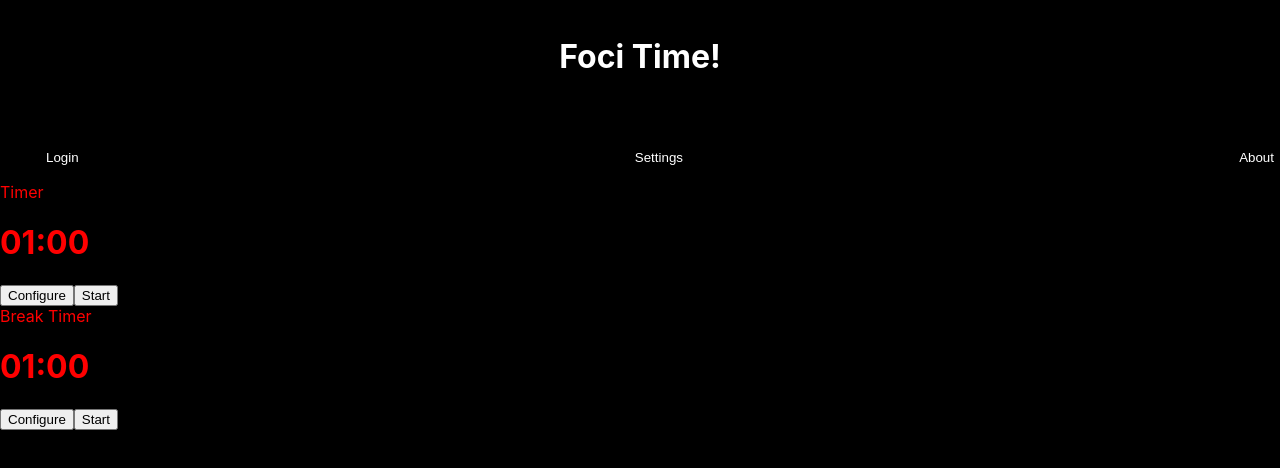
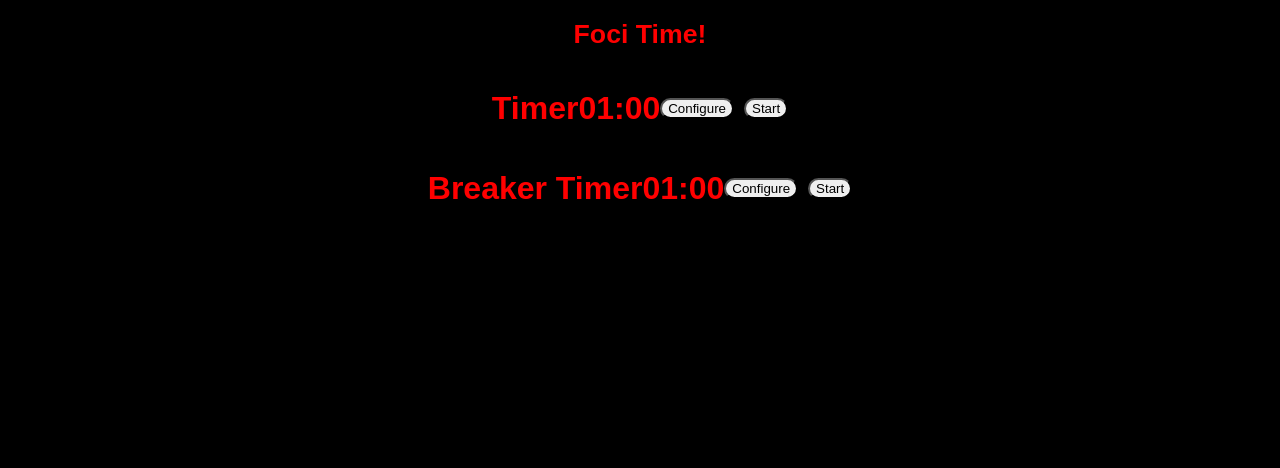
Before and after one commit to antonynyagah/foci-time, a React (Create React App) app: page /App in a window 1280 px wide. Shown: the top 468 px of the page. Built offline with nearby package versions, Linux system fonts and the light colour scheme.

Commit message:
sounds added, refinements to timer components

```diff
--- a/public/index.html
+++ b/public/index.html
@@ -24,7 +24,7 @@
       work correctly both with client-side routing and a non-root public URL.
       Learn how to configure a non-root public URL by running `npm run build`.
     -->
-    <title>React App</title>
+    <title>Foci Time!</title>
   </head>
   <body>
     <noscript>You need to enable JavaScript to run this app.</noscript>
--- a/src/App.css
+++ b/src/App.css
@@ -1,4 +1,15 @@
-body{
+body {
   background-color: black;
-  color:red
+  color: red;
+  font-family: "Cooper Black", sans-serif;
 }
+
+h1 {
+  font-family: "Cooper Black", sans-serif;
+  color: red;
+
+}
+
+.title {
+  text-align: center;
+}
--- a/src/App.js
+++ b/src/App.js
@@ -2,18 +2,18 @@ import React from 'react';
 import { BrowserRouter as Router, Route, Switch } from 'react-router-dom';
 import './App.css';
 import Title from './components/title';
-import NavBar from './components/navbar';
 import Timer from './components/timer';
 import BreakTimer from './components/breaktimer';
 import NoPage from "./nopage";
 import Home from './home';
+//import NavBar from './components/navbar';
 
 function App() {
   return (
     <div className="App">
-    <Title/>
+
       <Router>
-        <NavBar />
+        <Title/>
         <Switch>
           <Route exact path="/" component={Home} />
           <Route exact path="/App">
@@ -23,6 +23,7 @@ function App() {
           <Route component={NoPage} />
         </Switch>
       </Router>
+
     </div>
   );
 }
--- a/src/components/breaktimer.js
+++ b/src/components/breaktimer.js
@@ -1,4 +1,5 @@
 import React, { useState, useEffect } from 'react';
+
 
 function BreakTimer() {
   const [time, setTime] = useState(60);
@@ -18,20 +19,44 @@ function BreakTimer() {
       clearInterval(interval);
     }
 
+    // Adding timer in browser tab
+    document.title = `Timer: ${formatTime(time)}`;
+
     return () => clearInterval(interval);
   }, [timerOn, time]);
 
   useEffect(() => {
     if (time === 0) {
+      console.log('Time is up!');
       if (Notification.permission === "granted") {
+        console.log('Notification permission is granted.');
         new Notification("Time's up!");
+        const audio = new Audio("https://audio.jukehost.co.uk/p4eEugXcK27E2y5ktTqzM4qDL65IuVbO"); // replace with the path to your sound file
+        audio.play().then(() => {
+          console.log('Audio played successfully.');
+        }).catch((error) => {
+          console.error('Error playing audio:', error);
+        });
       } else if (Notification.permission !== "denied") {
+        console.log('Notification permission is not granted. Requesting permission...');
         Notification.requestPermission().then((permission) => {
           if (permission === "granted") {
+            console.log('Notification permission granted.');
             new Notification("Time's up!");
+            const audio = new Audio("https://audio.jukehost.co.uk/p4eEugXcK27E2y5ktTqzM4qDL65IuVbO"); // replace with the path to your sound file
+            audio.play().then(() => {
+              console.log('Audio played successfully.');
+            }).catch((error) => {
+              console.error('Error playing audio:', error);
+            });
+          } else {
+            console.log('Notification permission denied.');
           }
         });
+      } else {
+        console.log('Notification permission denied.');
       }
+      setTimerOn(false);
     }
   }, [time]);
 
@@ -64,7 +89,7 @@ function BreakTimer() {
   };
 
   const handleConfigure = () => {
-    const newTime = prompt('Enter the timer duration in minutes:', configuredTime / 60);
+    const newTime = prompt('Enter the length of time in minutes:', configuredTime / 60);
     if (newTime !== null) {
       const parsedNewTime = parseInt(newTime);
       if (isNaN(parsedNewTime)) {
@@ -78,33 +103,49 @@ function BreakTimer() {
 
 
 
+
   return (
-    <div>
-    Break Timer
+    <div style={{
+      display: 'flex',
+      alignItems: 'center',
+      justifyContent: 'center',
+      }}>
+
+        <h1>Breaker Timer</h1>
         <h1>{formatTime(time)}</h1>
-      <button onClick={handleConfigure}>Configure</button>
-      {!timerOn && !timerPaused && time === configuredTime && (
-        <button onClick={startTimer}>Start</button>
+        <audio id="notificationSound" src="https://audio.jukehost.co.uk/4D2Yj0Xx5CbBWItxIHdB0Xo9VAzrxb1V"></audio>
+
+        <button button style={{ cursor: 'pointer', borderRadius: '18px' }} onClick={() => {
+          handleConfigure();document.getElementById('notificationSound').play();}}>Configure</button>
+
+        {!timerOn && !timerPaused && time === configuredTime && (<button button style={{ cursor: 'pointer', borderRadius: '18px', marginLeft: '10px'  }} onClick={() => {
+        startTimer();document.getElementById('notificationSound').play(); }}>Start</button>
+
         )}
+
         {timerOn && (
-        <button onClick={pauseTimer}>Pause</button>
+          <button button style={{ cursor: 'pointer', borderRadius: '18px' }} onClick={() => {
+            pauseTimer();document.getElementById('notificationSound').play(); }}>Pause</button>
         )}
+
         {timerPaused && (
-        <button onClick={resumeTimer}>Resume</button>
+          <button button style={{ cursor: 'pointer', borderRadius: '18px' }} onClick={() => {
+            resumeTimer();document.getElementById('notificationSound').play(); }}>Resume</button>
         )}
-      {(time === 0 || timerOn || timerPaused) && (
-        <button onClick={stopTimer}>Stop</button>
+
+        {(timerOn || timerPaused) && (
+          <button button style={{ cursor: 'pointer', borderRadius: '18px' }} onClick={() => {
+            stopTimer();document.getElementById('notificationSound').play(); }}>Stop</button>
         )}
+
         {time === 0 && (
-        <button onClick={() => {
+          <button button style={{ cursor: 'pointer', borderRadius: '18px' }} onClick={() => {
             setTime(configuredTime);
             setTimerOn(false);
             setTimerPaused(false);
           }}>Restart</button>
   )}
-
     </div>
   );
 }
-
 export default BreakTimer;
--- a/src/components/navbar.js
+++ b/src/components/navbar.js
@@ -1,12 +1,11 @@
 import React from 'react';
+import { Link } from 'react-router-dom';
 
 function Navbar() {
   return (
     <nav>
-      <ul style={{ display: 'flex', justifyContent: 'space-between', listStyleType: 'none' }}>
-        <li><button style={{ border: 'none', backgroundColor: 'transparent', color: 'white' }}>Login</button></li>
-        <li><button style={{ border: 'none', backgroundColor: 'transparent', color: 'white' }}>Settings</button></li>
-        <li><button style={{ border: 'none', backgroundColor: 'transparent', color: 'white' }}>About</button></li>
+      <ul style={{ display: 'flex', justifyContent: 'center', listStyleType: 'none' }}>
+        <li><Link to="/" style={{ textDecoration: 'none' }}><button style={{ border: 'none', backgroundColor: 'transparent', color: 'white' }}>Home</button></Link></li>
       </ul>
     </nav>
   );
--- a/src/components/timer.js
+++ b/src/components/timer.js
@@ -1,4 +1,6 @@
 import React, { useState, useEffect } from 'react';
+
+
 
 function Timer() {
   const [time, setTime] = useState(60);
@@ -7,6 +9,7 @@ function Timer() {
   const [prevTime, setPrevTime] = useState(3);
   const [configuredTime, setConfiguredTime] = useState(60);
 
+  // make timer start counting down
   useEffect(() => {
     let interval;
 
@@ -18,22 +21,53 @@ function Timer() {
       clearInterval(interval);
     }
 
+    // Adding timer in browser tab
+    document.title = `Timer: ${formatTime(time)}`;
+
     return () => clearInterval(interval);
   }, [timerOn, time]);
 
+  //notification effect
+
   useEffect(() => {
     if (time === 0) {
+      console.log('Time is up!');
       if (Notification.permission === "granted") {
+        console.log('Notification permission is granted.');
         new Notification("Time's up!");
-      } else if (Notification.permission !== "denied") {
+        const audio = new Audio("https://audio.jukehost.co.uk/p4eEugXcK27E2y5ktTqzM4qDL65IuVbO");
+        audio.play().then(() => {
+          console.log('Audio played successfully.');
+        }).catch((error) => {
+          console.error('Error playing audio:', error);
+        });
+      }
+
+      else if (Notification.permission !== "denied") {
+        console.log('Notification permission is not granted. Requesting permission...');
         Notification.requestPermission().then((permission) => {
           if (permission === "granted") {
+            console.log('Notification permission granted.');
             new Notification("Time's up!");
+            const audio = new Audio("https://audio.jukehost.co.uk/p4eEugXcK27E2y5ktTqzM4qDL65IuVbO");
+            audio.play().then(() => {
+              console.log('Audio played successfully.');
+            }).catch((error) => {
+              console.error('Error playing audio:', error);
+            });
+          } else {
+            console.log('Notification permission denied.');
           }
         });
+      } else {
+        console.log('Notification permission denied.');
       }
+      setTimerOn(false);
     }
   }, [time]);
+
+
+  //timer actions
 
   const startTimer = () => {
     setTimerOn(true);
@@ -64,7 +98,7 @@ function Timer() {
   };
 
   const handleConfigure = () => {
-    const newTime = prompt('Enter the timer duration in minutes:', configuredTime / 60);
+    const newTime = prompt('Enter the length of time in minutes:', configuredTime / 60);
     if (newTime !== null) {
       const parsedNewTime = parseInt(newTime);
       if (isNaN(parsedNewTime)) {
@@ -79,30 +113,47 @@ function Timer() {
 
 
   return (
-    <div>
-        Timer
+    <div style={{
+      display: 'flex',
+      alignItems: 'center',
+      justifyContent: 'center',
+
+      }}>
+
+        <h1>Timer</h1>
         <h1>{formatTime(time)}</h1>
-      <button onClick={handleConfigure}>Configure</button>
-      {!timerOn && !timerPaused && time === configuredTime && (
-        <button onClick={startTimer}>Start</button>
+        <audio id="notificationSound" src="https://audio.jukehost.co.uk/4D2Yj0Xx5CbBWItxIHdB0Xo9VAzrxb1V"></audio>
+
+        <button button style={{ cursor: 'pointer', borderRadius: '18px' }} onClick={() => {
+          handleConfigure();document.getElementById('notificationSound').play();}}>Configure</button>
+
+        {!timerOn && !timerPaused && time === configuredTime && (<button button style={{ cursor: 'pointer', borderRadius: '18px', marginLeft: '10px'  }} onClick={() => {
+        startTimer();document.getElementById('notificationSound').play(); }}>Start</button>
+
         )}
+
         {timerOn && (
-        <button onClick={pauseTimer}>Pause</button>
+          <button button style={{ cursor: 'pointer', borderRadius: '18px' }} onClick={() => {
+            pauseTimer();document.getElementById('notificationSound').play(); }}>Pause</button>
         )}
+
         {timerPaused && (
-        <button onClick={resumeTimer}>Resume</button>
+          <button button style={{ cursor: 'pointer', borderRadius: '18px' }} onClick={() => {
+            resumeTimer();document.getElementById('notificationSound').play(); }}>Resume</button>
         )}
-      {(time === 0 || timerOn || timerPaused) && (
-        <button onClick={stopTimer}>Stop</button>
+
+        {(timerOn || timerPaused) && (
+          <button button style={{ cursor: 'pointer', borderRadius: '18px' }} onClick={() => {
+            stopTimer();document.getElementById('notificationSound').play(); }}>Stop</button>
         )}
+
         {time === 0 && (
-        <button onClick={() => {
+          <button button style={{ cursor: 'pointer', borderRadius: '18px' }} onClick={() => {
             setTime(configuredTime);
             setTimerOn(false);
             setTimerPaused(false);
           }}>Restart</button>
   )}
-
     </div>
   );
 }
--- a/src/components/title.css
+++ /dev/null
@@ -1,11 +0,0 @@
-.Title {
-    box-sizing: border-box;
-    width: 100%;
-    display: flex;
-    justify-content: center;
-    align-items: baseline;
-    padding: 1em;
-    margin-bottom: 2em;
-    background-color: rgb(0, 0, 0);
-    color: #fff;
-  }
--- a/src/components/title.js
+++ b/src/components/title.js
@@ -1,12 +1,15 @@
 import React from 'react'
-import './title.css';
+
+import {Link} from 'react-router-dom'
 
 function Title() {
   return (
-    <div className="Title">
-
-      <h1>Foci Time!</h1>
-
+    <div className="title">
+      <Link to="/" style={{ textDecoration: 'none', cursor: 'pointer' }}>
+        <button style={{ border: 'none', backgroundColor: 'transparent', color: 'white' }}>
+          <h1>Foci Time!</h1>
+        </button>
+      </Link>
     </div>
   )
 }
--- a/src/index.js
+++ b/src/index.js
@@ -1,10 +1,7 @@
 import React from 'react';
 import ReactDOM from 'react-dom/client';
-import { BrowserRouter, Routes, Route } from "react-router-dom";
 import './index.css';
-import App from './App';
-import Home from './home';
-import NoPage from "./nopage";
+import App from './App'
 import reportWebVitals from './reportWebVitals';
 
 
```
Also changed, not shown: src/components/timer.css (deleted, +0 -11 lines), src/home.js (+22 -6 lines). Lines whose indentation alone changed are shown as unchanged.
